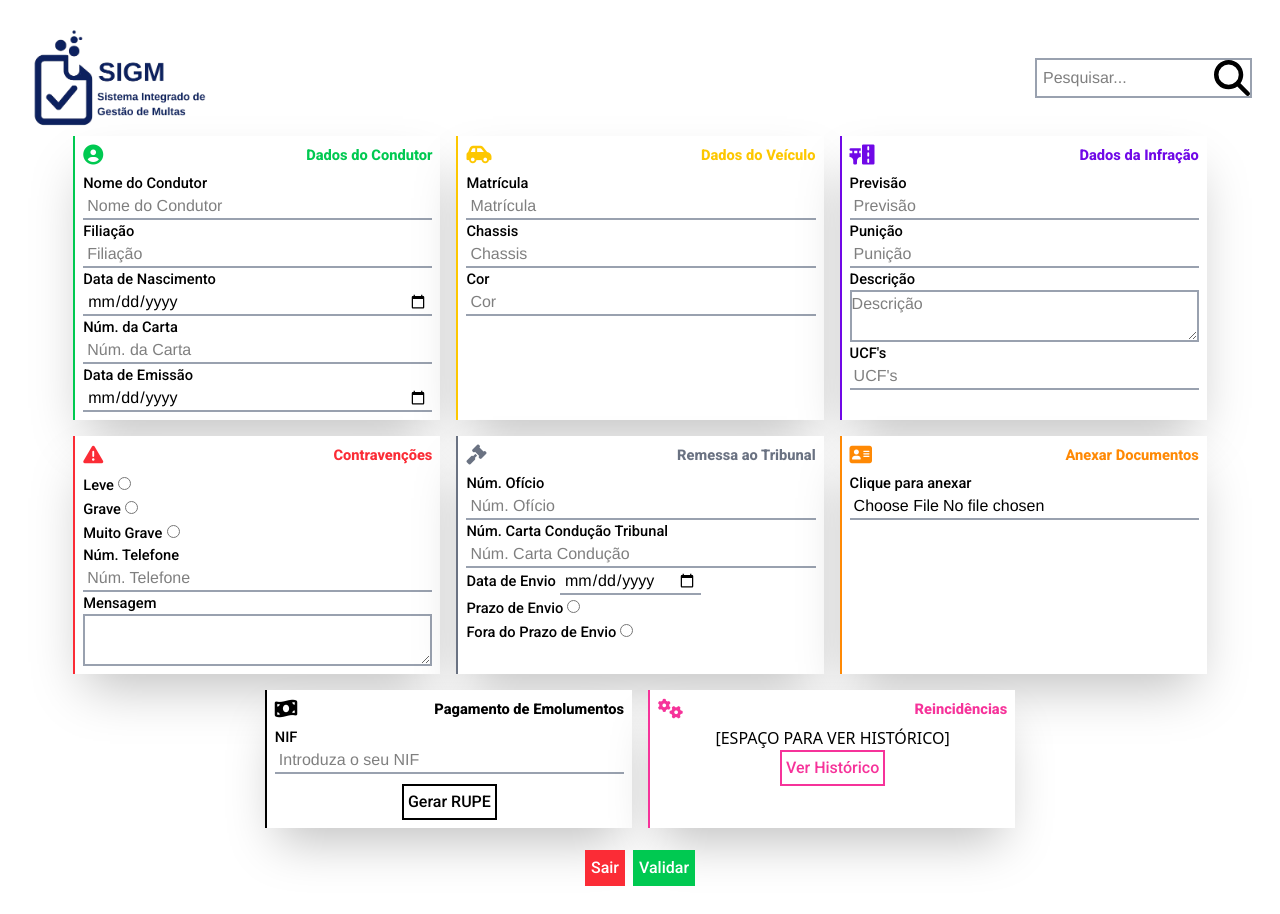
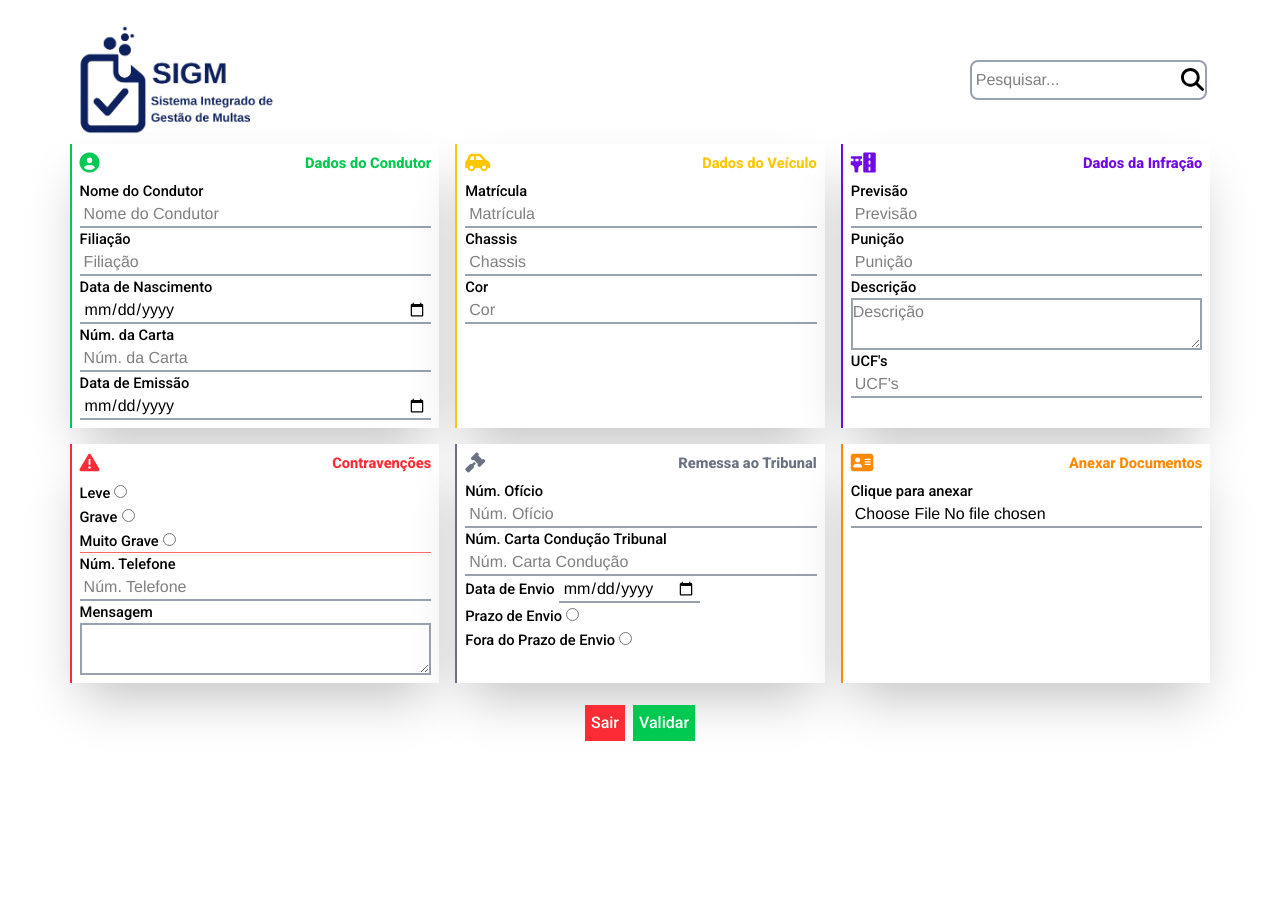
Before and after one commit to ZEINER-TECHNOLY/SIGM, a website: page views/registroInfracoes.html in a window 1280 px wide. After the commit the page ends 800 px from the top, so only its background shows below. Drawn offline with nearby package versions, Linux system fonts and the light colour scheme.

Commit message:
Remoção dos cards

```diff
--- a/assets/css/style.css
+++ b/assets/css/style.css
@@ -91,7 +91,7 @@ textarea {
 }
 
 .inputPesquisa {
-    @apply border-2 border-gray-400 p-1.5 outline-0 font-arimo bg-[url('../img/pesquisa.svg')] bg-no-repeat bg-right bg-auto
+    @apply border-2 border-gray-400 py-1.5 pl-1 pr-7 outline-0 font-arimo bg-[url('../img/pesquisa.svg')] bg-no-repeat bg-right bg-size-[10%] rounded-[8px]
 }
 
 .cardContent2 .navInputsTela2Col {
--- a/views/registroInfracoes.html
+++ b/views/registroInfracoes.html
@@ -12,10 +12,10 @@
     <link rel="stylesheet" href="https://cdnjs.cloudflare.com/ajax/libs/font-awesome/6.7.2/css/all.min.css" integrity="sha512-Evv84Mr4kqVGRNSgIGL/F/aIDqQb7xQ2vcrdIwxfjThSH8CSR7PBEakCr51Ck+w+/U6swU2Im1vVX0SVk9ABhg==" crossorigin="anonymous" referrerpolicy="no-referrer" />
 </head>
 <body>
-    <nav class="p-7">
-        <div class="divInicialTelas justify-between">
+    <nav class="p-6">
+        <div class="divInicialTelas justify-between px-[4%]">
             <nav class="flex items-center justify-center">
-                <a href="../index.html"><img src="../assets/img/logotipo.png" alt="" class="w-[40%]"></a>
+                <a href="../index.html"><img src="../assets/img/logotipo.png" alt="" class="w-[45%]"></a>
             </nav>
             <nav>
                 <input type="search" name="" id="" placeholder="Pesquisar..." class="inputPesquisa">
@@ -114,6 +114,7 @@
                             <label for="muitoGrave">Muito Grave</label>
                             <input type="radio" id="muitoGrave" name="gravidade">
                         </nav>
+                        <hr class="border-red-400">
                         <nav class="navInputsTela2 navInputsTela2Col">
                             <label for="numTelefoneInfrator">Núm. Telefone</label>
                             <input type="text" placeholder="Núm. Telefone" id="numTelefoneInfrator">
@@ -234,7 +235,7 @@
                         </nav>
                     </div> -->
 
-                    <div class="cardContent2 border-l-black border-l-2">
+                    <!-- <div class="cardContent2 border-l-black border-l-2">
                         <nav class="cabecalhoNavTela2">
                             <i class="fa-solid fa-money-bill-wave"></i>
                             <h3>Pagamento de Emolumentos</h3>
@@ -246,9 +247,9 @@
                         <nav class="navInputsTela2 flex items-center justify-center mt-2.5">
                             <button class="hover:bg-black hover:text-white p-1 font-roboto font-medium border-2 border-black cursor-pointer transition-all duration-300 ease-linear">Gerar RUPE</button>
                         </nav>
-                    </div>
+                    </div> -->
 
-                    <div class="cardContent2 border-pink-500 border-l-2">
+                    <!-- <div class="cardContent2 border-pink-500 border-l-2">
                         <nav class="cabecalhoNavTela2">
                             <i class="fa-solid fa-gears text-pink-500"></i>
                             <h3 class="text-pink-500">Reincidências</h3>
@@ -261,7 +262,7 @@
                         <nav class="navInputsTela2 flex justify-center">
                             <button type="button" class="hover:bg-pink-500 hover:text-white p-1 font-roboto font-medium border-2 border-pink-500 text-pink-500 cursor-pointer transition-all duration-300 ease-linear">Ver Histórico</button>
                         </nav>
-                    </div>
+                    </div> -->
 
                 </nav>
 
```
Also changed, not shown: assets/css/output.css.
